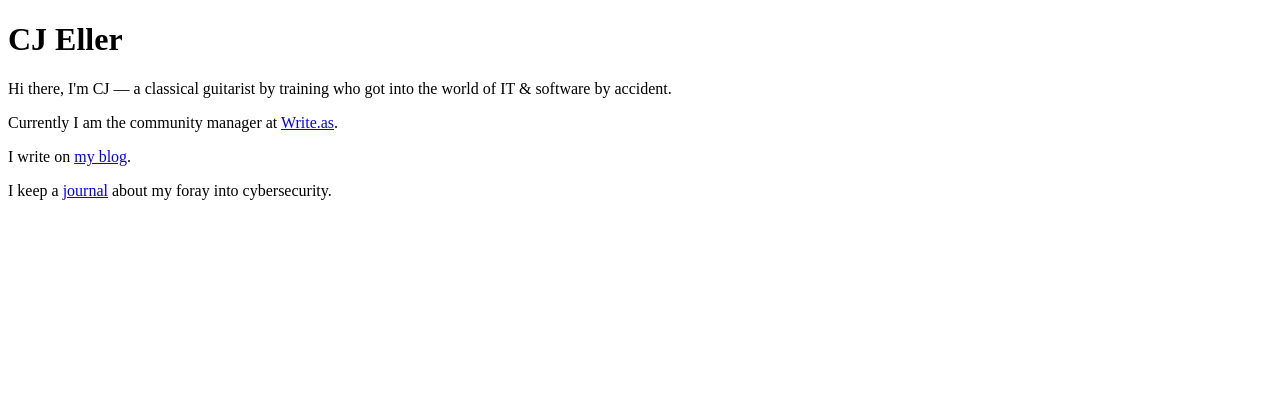
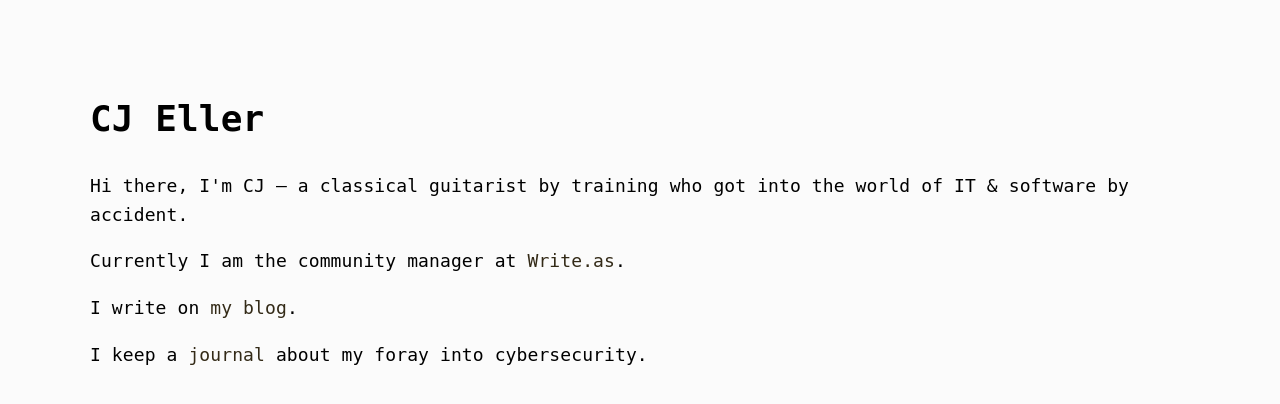
Before and after one commit to cjeller1592/cjeller-site, a Flask app: page / in a window 1280 px wide. Shown: the top 404 px of the page. Run offline with Flask 2, Linux system fonts and the light colour scheme.

Commit message:
added style sheet

```diff
--- /dev/null
+++ b/static/style.css
@@ -0,0 +1,22 @@
+body {
+  font-family: 'SourceCodeProRegular', monospace;
+  font-size: 18px;
+  line-height: 1.6;
+  letter-spacing: 0.1px;
+	margin: 5em;
+  background-color: rgb(225, 219, 219, 0.1);
+}
+
+a {
+	text-decoration: none;
+	}
+
+a:link, a:active, a:visited {
+	color: rgb(51, 42, 23);
+	}
+
+a:hover {
+	color: #000;
+	text-decoration: none;
+	border-bottom: dashed 1px;
+	}
--- a/templates/index.html
+++ b/templates/index.html
@@ -4,7 +4,7 @@
     <meta charset="utf-8" />
     <meta http-equiv="X-UA-Compatible" content="IE=edge" />
     <meta name="viewport" content="width=device-width, initial-scale=1" />
-
+    <link rel="stylesheet" href={{ url_for('static', filename='style.css') }} />
     <title>CJ Eller's Site</title>
 
   </head>
```
